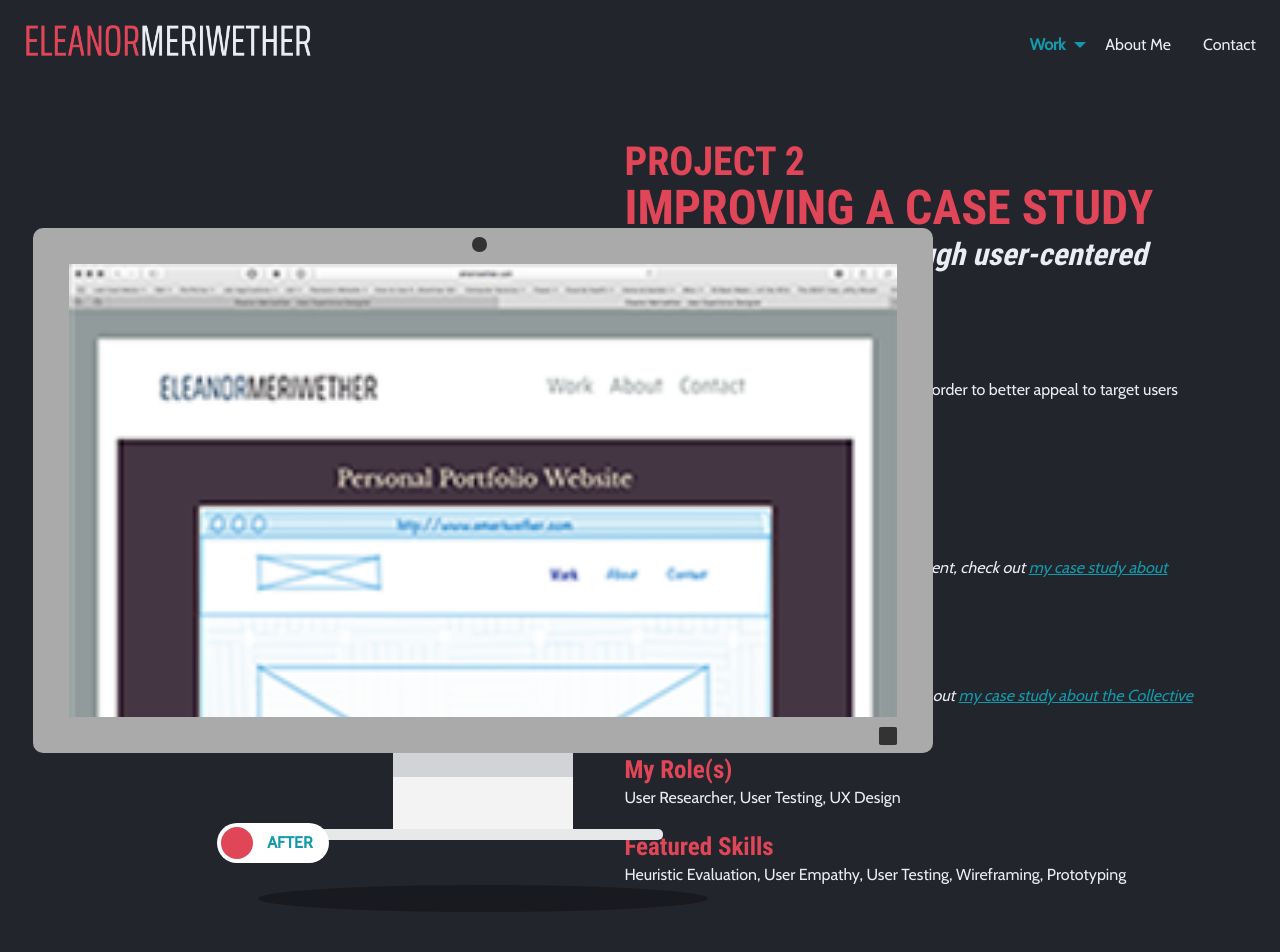
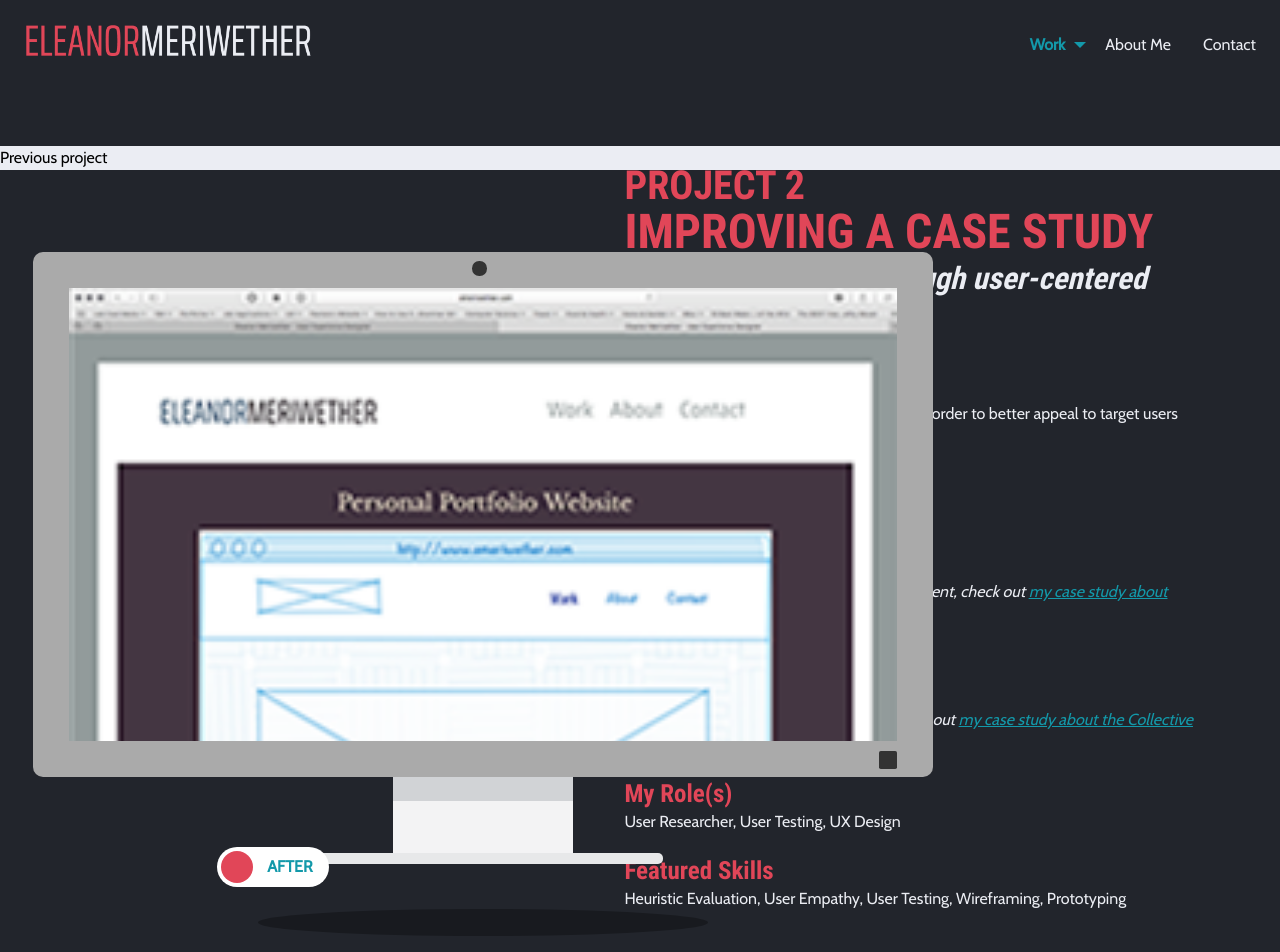
Before and after one commit to emeriwether/emeriwether.github.io, a Jekyll site: the page built from project.html, in a window 1280 px wide. Shown: the top 952 px of the page. Built offline with Jekyll 4.4.1, drawn with Linux system fonts in a browser that asks for light colours.

Commit message:
add project navigation to top of project page

```diff
--- a/css2/project.css
+++ b/css2/project.css
@@ -3,6 +3,10 @@
 header {
     background: #22252C;
     padding: 2.5em 0;
+}
+
+.projectNav {
+    background-color: #EBEDF3;
 }
 
 #headerText {
--- a/project.html
+++ b/project.html
@@ -9,6 +9,7 @@
 
 <!-- BEGIN HEADER -->
 <header class="grid-container-padded">
+    <div class="cell projectNav"><button href="/projectA.html">Previous project</button></div>
     <div class="grid-x grid-margin-x align-middle">
 
         <!-- HEADER TEXT -->
```
